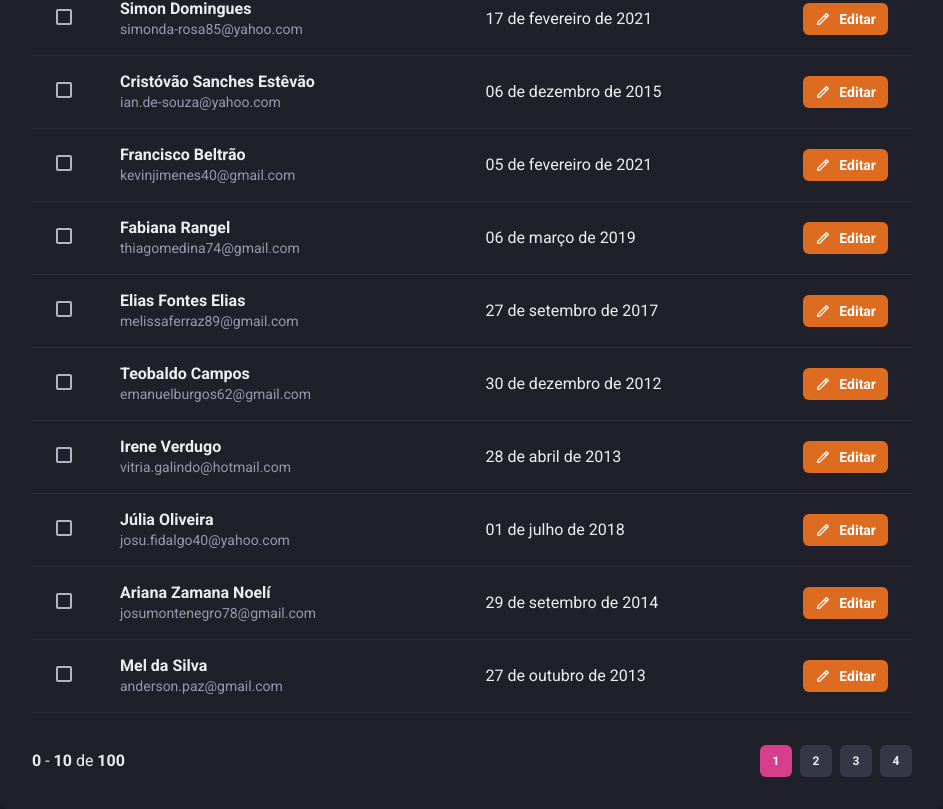
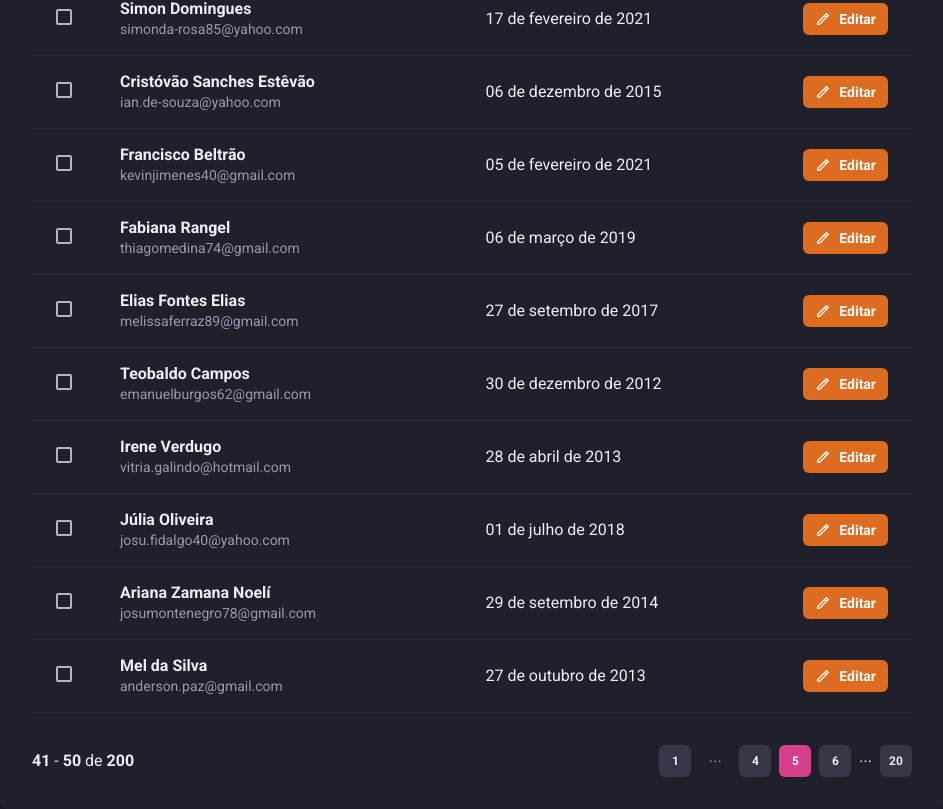
Before and after one commit to jamesDockal/DashGo, a Next.js app: page /users in a window 1280 px wide. Shown: the part 1057-1866 px from the top of the page, without its empty margins (312-1255 px from the left). Built offline with nearby package versions, Linux system fonts and the light colour scheme; data requests are answered from the project's data file.

Commit message:
feat: add styles to Pagination by the current page

```diff
--- a/src/components/Pagination/PaginationButton.tsx
+++ b/src/components/Pagination/PaginationButton.tsx
@@ -3,9 +3,15 @@ import React from "react";
 
 type Props = {
   isCurrent?: boolean;
+  number: number;
+  onPageChange?: any;
 };
 
-const PaginationButton: React.FC<Props> = ({ isCurrent = false, children }) => {
+const PaginationButton: React.FC<Props> = ({
+  isCurrent = false,
+  number,
+  children,
+}) => {
   return isCurrent ? (
     <Button
       size={"sm"}
@@ -18,7 +24,7 @@ const PaginationButton: React.FC<Props> = ({ isCurrent = false, children }) => {
         cursor: "default",
       }}
     >
-      {children}
+      {number}
     </Button>
   ) : (
     <Button
@@ -30,7 +36,7 @@ const PaginationButton: React.FC<Props> = ({ isCurrent = false, children }) => {
         bg: "gray.500",
       }}
     >
-      {children}
+      {number}
     </Button>
   );
 };
--- a/src/components/Pagination/index.tsx
+++ b/src/components/Pagination/index.tsx
@@ -1,24 +1,99 @@
-import { Box, Button, Stack } from "@chakra-ui/react";
-import React from "react";
+import { Stack, Box, Text } from "@chakra-ui/react";
 import PaginationButton from "./PaginationButton";
 
-const Pagination: React.FC = ({}) => {
+interface Props {
+  totalCountOfRegisters: number;
+  registersPerPage?: number;
+  currentPage?: number;
+  onPageChange: (page: number) => void;
+}
+
+const siblingsCount = 1;
+
+function generatePagesArray(from: number, to: number) {
+  return [...new Array(to - from)]
+    .map((_, i) => i + from + 1)
+    .filter((page) => page > 0);
+}
+
+const Pagination: React.FC<Props> = ({
+  totalCountOfRegisters,
+  currentPage = 1,
+  registersPerPage = 10,
+  onPageChange,
+}) => {
+  const lastPage = Math.ceil(totalCountOfRegisters / registersPerPage);
+
+  const previousPages =
+    currentPage > 1
+      ? generatePagesArray(currentPage - 1 - siblingsCount, currentPage - 1)
+      : [];
+
+  const nextPages =
+    currentPage < lastPage
+      ? generatePagesArray(
+          currentPage,
+          Math.min(currentPage + siblingsCount, lastPage)
+        )
+      : [];
+
   return (
     <Stack
       direction={["column", "row"]}
-      spacing={"6"}
-      mt={8}
-      justify={"space-between"}
+      mt="8"
+      justify="space-between"
       align="center"
+      spacing="6"
     >
       <Box>
-        <strong>0</strong> - <strong>10</strong> de <strong>100</strong>
+        <strong>{currentPage * 10 - 9}</strong> -{" "}
+        <strong>
+          {currentPage * 10 > totalCountOfRegisters
+            ? totalCountOfRegisters
+            : currentPage * 10}
+        </strong>{" "}
+        de <strong>{totalCountOfRegisters}</strong>
       </Box>
-      <Stack direction={"row"} spacing={"2"}>
-        <PaginationButton isCurrent>1</PaginationButton>
-        <PaginationButton>2</PaginationButton>
-        <PaginationButton>3</PaginationButton>
-        <PaginationButton>4</PaginationButton>
+      <Stack direction="row" spacing="2">
+        {currentPage > 1 + siblingsCount && (
+          <>
+            <PaginationButton number={1} onPageChange={onPageChange} />
+            {currentPage > 2 + siblingsCount && (
+              <Text color="gray.300" width="8" textAlign="center">
+                ...
+              </Text>
+            )}
+          </>
+        )}
+
+        {previousPages.map((page) => (
+          <PaginationButton
+            key={page}
+            number={page}
+            onPageChange={onPageChange}
+          />
+        ))}
+
+        <PaginationButton
+          number={currentPage}
+          isCurrent
+          onPageChange={onPageChange}
+        />
+
+        {nextPages.map((page) => (
+          <PaginationButton
+            key={page}
+            number={page}
+            onPageChange={onPageChange}
+          />
+        ))}
+
+        {currentPage + siblingsCount < lastPage && (
+          <>
+            {currentPage + 1 + siblingsCount < lastPage && <Text>...</Text>}
+            <PaginationButton number={lastPage} onPageChange={onPageChange} />
+          </>
+        )}
       </Stack>
     </Stack>
   );
--- a/src/pages/users/index.tsx
+++ b/src/pages/users/index.tsx
@@ -38,7 +38,7 @@ const UserList: React.FC = ({}) => {
     "users",
     async () => {
       const { data } = await api.get("/users");
-
+      // http://localhost:3333/users?_page=1&_limit=2
       const users = data.map(({ id, email, name, createdAt }: User) => {
         return {
           id,
@@ -142,7 +142,12 @@ const UserList: React.FC = ({}) => {
                   ))}
                 </Tbody>
               </Table>
-              <Pagination />
+              <Pagination
+                totalCountOfRegisters={200}
+                currentPage={5}
+                // registersPerPage={10}
+                onPageChange={() => {}}
+              />
             </>
           )}
         </Box>
```
